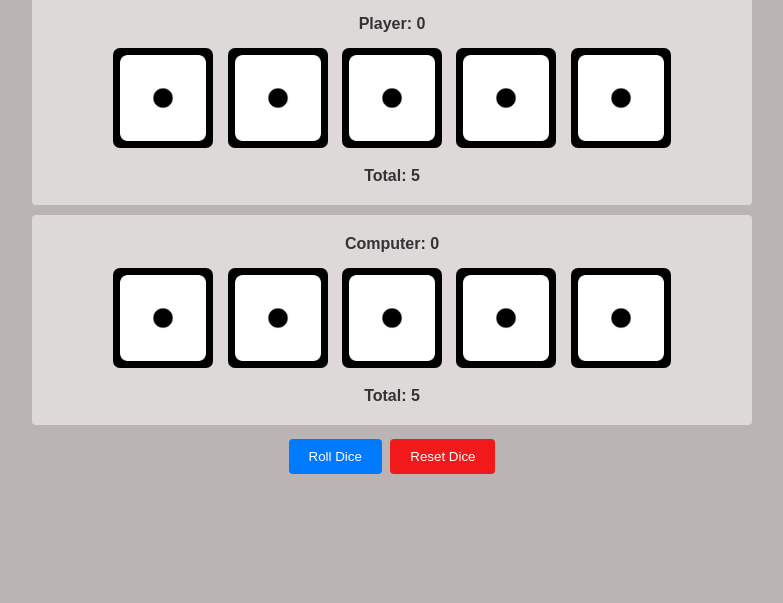
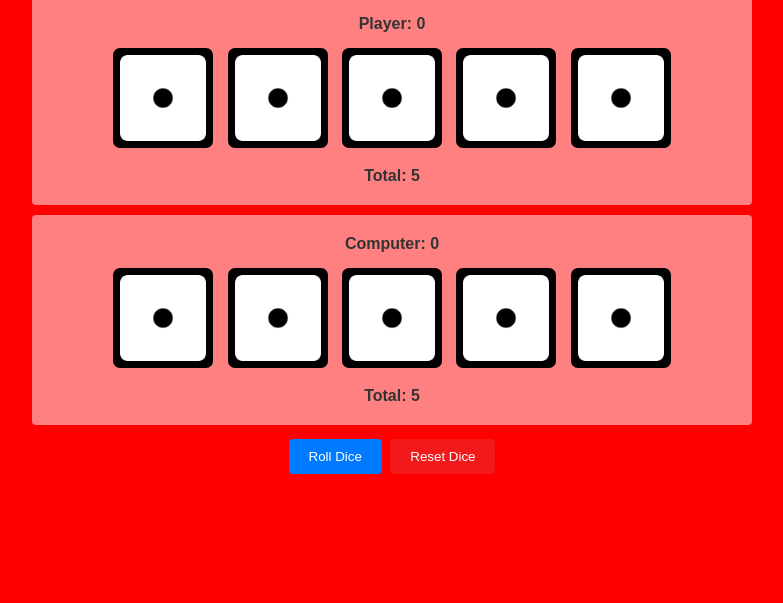
Before and after one commit to Ishaanlol91/Assignment-9, a plain HTML site: page index.html in a window 1280 px wide. Shown: the part 197-800 px from the top of the page, without its empty margins (248-1031 px from the left). Drawn offline with Linux system fonts and the light colour scheme.

Commit message:
Update style.css

```diff
--- a/style.css
+++ b/style.css
@@ -3,7 +3,7 @@ body {
     font-family: 'Arial', sans-serif;
     margin: 0;
     padding: 0;
-    background-color: #bbb4b4;
+    background-color:red;
     overscroll-behavior: none;
     display: flex;
     justify-content: center;
```
